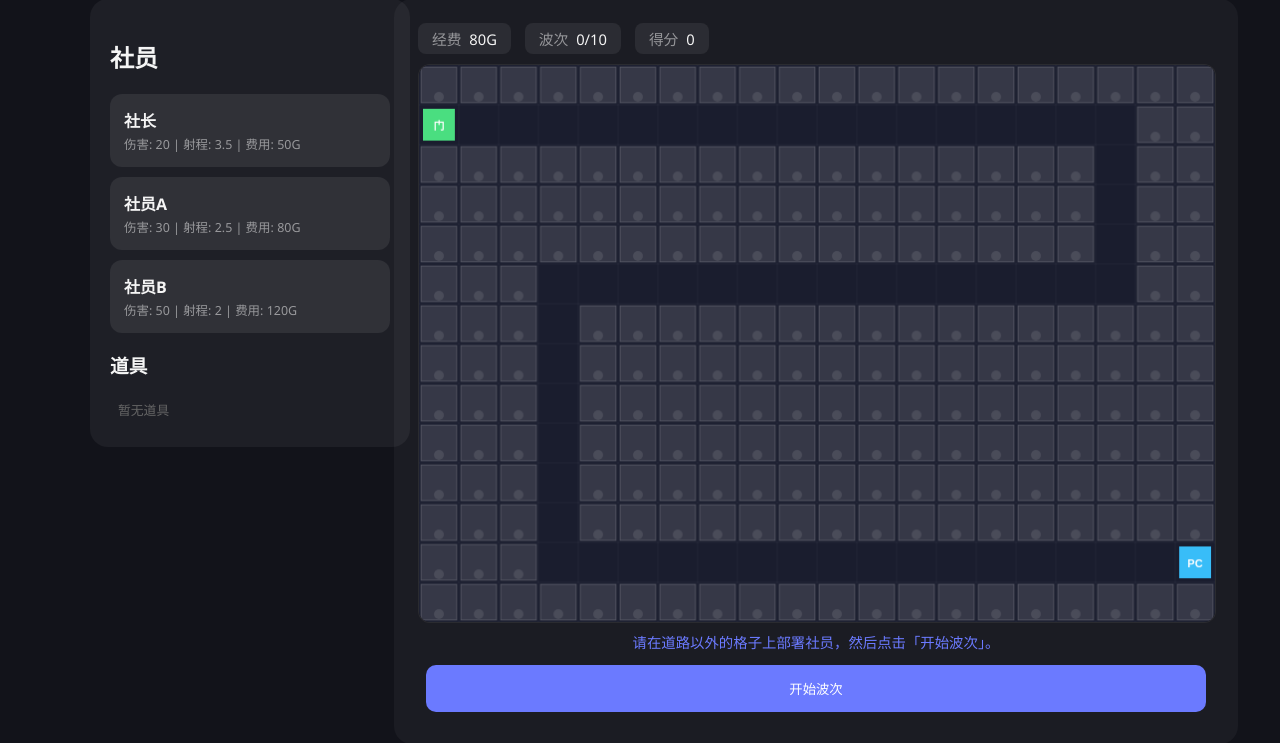
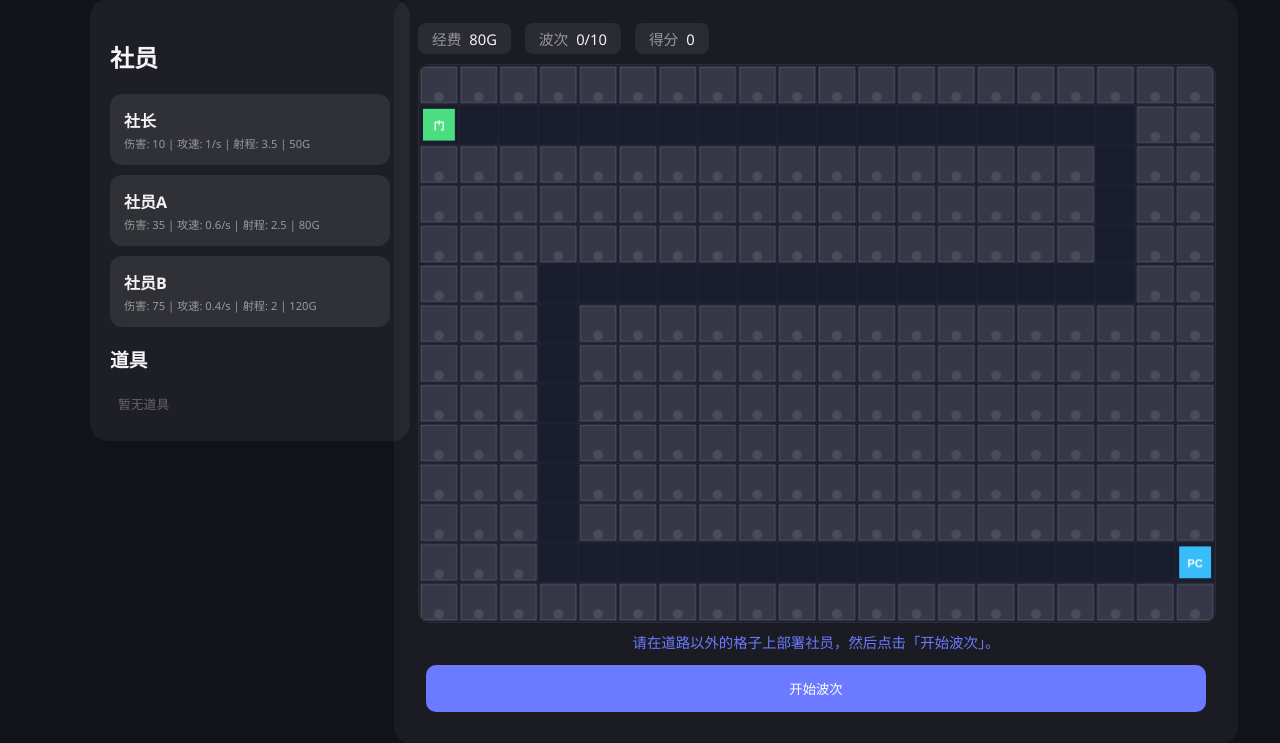
Before and after one commit to 3c6e9x/The-Computer-Club-Defense-Battle, a Django app: page /battle/ in a window 1280 px wide. Shown: the part 127-870 px from the top of the page. Run offline with Django 5.2, Linux system fonts and the light colour scheme; data that the repository does not hold is empty.

Commit message:
塔防平衡调整 + 道具修复 + UI微调
- 社员属性调整：社长10伤/社员A35伤/社员B75伤
- 侧边栏显示攻速信息
- 闭锁空间改为冻结3秒，吐槽改为减速10秒
- 修复减速不复原bug
- 金币数量翻三倍至270枚
- 小地图道具统一亮青色标记

Co-Authored-By: Claude Opus 4.7 <noreply@anthropic.com>

```diff
--- a/game/static/css/style.css
+++ b/game/static/css/style.css
@@ -300,9 +300,10 @@ p {
 
 /* Tower stats in sidebar */
 .tower-stats {
-  font-size: 0.78rem;
+  font-size: 0.7rem;
   color: rgba(255, 255, 255, 0.5);
   margin-top: 3px;
+  word-break: keep-all;
 }
 
 .story-visual {
--- a/game/static/js/escape.js
+++ b/game/static/js/escape.js
@@ -183,7 +183,7 @@ if (!resumeData) {
 }
 
 // ── 金币资源 ──
-const RESOURCE_COUNT = 90;
+const RESOURCE_COUNT = 270;
 const resources = [];
 let collectedGold = resumeData ? (resumeData.collectedGold || 0) : 0;
 
@@ -503,10 +503,10 @@ function draw() {
     chasers.forEach(c => {
         mctx.fillStyle = c.color; mctx.fillRect(c.x * ms - 1, c.y * ms - 1, 2, 2);
     });
-    // 道具
+    // 道具（统一亮青色）
     items.forEach(it => {
         if (it.collected) return;
-        mctx.fillStyle = it.color; mctx.fillRect(it.x * ms - 1, it.y * ms - 1, 2, 2);
+        mctx.fillStyle = '#00ffcc'; mctx.fillRect(it.x * ms - 1, it.y * ms - 1, 2, 2);
     });
 }
 
--- a/game/static/js/tower_defense.js
+++ b/game/static/js/tower_defense.js
@@ -851,9 +851,9 @@ function endGame(won) {
    ============================================================ */
 
 const DEFAULT_TOWERS = [
-    { id: 1, name: '社长',   damage: 20, range: 3.5, cost: 50,  fireRate: 1.0, color: CONFIG.TOWER_COLORS.Archer, sprite: 'images/社长.png',  description: '均衡型，射程远' },
-    { id: 2, name: '社员A',  damage: 30, range: 2.5, cost: 80,  fireRate: 0.6, color: CONFIG.TOWER_COLORS.Mage,   sprite: 'images/社员1.png', description: '高伤害，攻速较慢' },
-    { id: 3, name: '社员B',  damage: 50, range: 2.0, cost: 120, fireRate: 0.4, color: CONFIG.TOWER_COLORS.Cannon, sprite: 'images/社员2.png', description: '毁灭性打击，射程短' },
+    { id: 1, name: '社长',   damage: 10, range: 3.5, cost: 50,  fireRate: 1.0, color: CONFIG.TOWER_COLORS.Archer, sprite: 'images/社长.png',  description: '射程远，1.0发/秒' },
+    { id: 2, name: '社员A',  damage: 35, range: 2.5, cost: 80,  fireRate: 0.6, color: CONFIG.TOWER_COLORS.Mage,   sprite: 'images/社员1.png', description: '均衡输出，0.6发/秒' },
+    { id: 3, name: '社员B',  damage: 75, range: 2.0, cost: 120, fireRate: 0.4, color: CONFIG.TOWER_COLORS.Cannon, sprite: 'images/社员2.png', description: '毁灭重炮，0.4发/秒' },
 ];
 
 let towerTypes = [];
@@ -886,7 +886,7 @@ function renderTowerList() {
         li.className = 'tower-item';
         li.innerHTML = `
             <div style="font-weight:600">${t.name}</div>
-            <div class="tower-stats">伤害: ${t.damage} | 射程: ${t.range} | 费用: ${t.cost}G</div>`;
+            <div class="tower-stats">伤害: ${t.damage} | 攻速: ${t.fireRate}/s | 射程: ${t.range} | ${t.cost}G</div>`;
         li.addEventListener('click', () => {
             state.selectedTower = t;
             document.querySelectorAll('.tower-item').forEach(el => el.classList.remove('active'));
```
